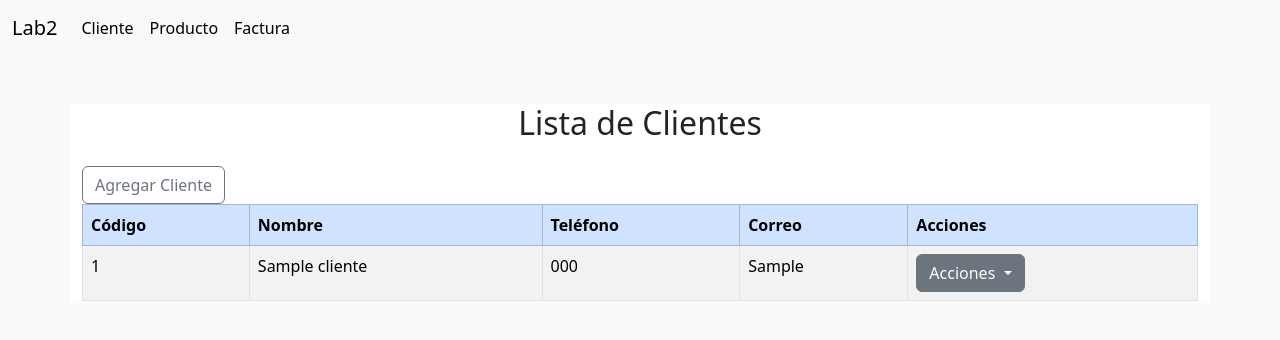
After one commit to elianacuna/laboratorio2desarrolloweb, a PHP site: page /cliente.php in a window 1280 px wide. The commit adds this page. Shown: the top 340 px of the page. Run offline with PHP 8.4, Linux system fonts and the light colour scheme; tables that the repository leaves empty hold one stand-in row (values such as "Sample post").

Commit message:
cliente crud

```diff
--- a/assets/css/cliente.css
+++ b/assets/css/cliente.css
@@ -0,0 +1,18 @@
+body{
+background-color: #FAFAFA;
+}
+
+.cardview{
+    background-color: #FFFFFF;
+}
+
+.was-validated input:invalid {
+    border-color: red;
+}
+.was-validated input:valid {
+    border-color: green;
+}
+#alertError {
+    display: none;
+    color: red;
+}
--- /dev/null
+++ b/cliente.php
@@ -0,0 +1,80 @@
+<?php
+//Conexion a la base de datos
+include_once 'includes/conexion.php';
+
+//traer el menu
+include_once 'index.php';
+
+// Realizar la consulta a la base de datos
+$sql = "SELECT codigo, nombre, telefono, correo FROM clientes";
+$resultado = mysqli_query($conexion, $sql);
+
+?>
+
+<!doctype html>
+<html lang="es">
+  <head>
+    <meta charset="utf-8">
+    <meta name="viewport" content="width=device-width, initial-scale=1">
+    <title>Lista de Clientes</title>
+    <link href="https://cdn.jsdelivr.net/npm/bootstrap@5.3.3/dist/css/bootstrap.min.css" rel="stylesheet" integrity="sha384-QWTKZyjpPEjISv5WaRU9OFeRpok6YctnYmDr5pNlyT2bRjXh0JMhjY6hW+ALEwIH" crossorigin="anonymous">
+    <link rel="stylesheet" href="assets/css/cliente.css">
+
+  </head>
+  <body>
+
+    <div class="cardview container mt-5" style="margin-top: 20px;">
+        <h2 class="text-center mb-4">Lista de Clientes</h2>
+        <a type="button" href="modules/clientes/agregar_cliente.php" class="btn btn-outline-secondary">Agregar Cliente</a>
+
+
+        <table class="table table-striped table-bordered">
+            <thead class="table-primary">
+                <tr>
+                    <th>Código</th>
+                    <th>Nombre</th>
+                    <th>Teléfono</th>
+                    <th>Correo</th>
+                    <th>Acciones</th>
+                </tr>
+            </thead>
+            <tbody>
+                <?php
+                if (mysqli_num_rows($resultado) > 0) {
+                    while ($fila = mysqli_fetch_assoc($resultado)) {
+                        echo "<tr>";
+                        echo "<td>" . $fila['codigo'] . "</td>";
+                        echo "<td>" . $fila['nombre'] . "</td>";
+                        echo "<td>" . $fila['telefono'] . "</td>";
+                        echo "<td>" . $fila['correo'] . "</td>";
+                        echo "<td>";
+                        ?>
+                        <div class="dropdown">
+                            <button class="btn btn-secondary dropdown-toggle" type="button" id="dropdownMenuButton<?php echo $fila['codigo']; ?>" data-bs-toggle="dropdown" aria-expanded="false">
+                                Acciones
+                            </button>
+                            <ul class="dropdown-menu" aria-labelledby="dropdownMenuButton<?php echo $fila['codigo']; ?>">
+                                <li><a class="dropdown-item" href="modules/clientes/editar_cliente.php?codigo=<?php echo $fila['codigo']; ?>">Editar</a></li>
+                                <li><a class="dropdown-item" href="modules/clientes/eliminar_cliente.php?codigo=<?php echo $fila['codigo']; ?>" onclick="return confirm('¿Estás seguro que deseas eliminar este cliente?');">Eliminar</a></li>
+                            </ul>
+                        </div>
+                        <?php
+                        echo "</td>";
+                        echo "</tr>";
+                    }
+                } else {
+                    echo "<tr><td colspan='5' class='text-center'>No hay datos disponibles</td></tr>";
+                }
+                ?>
+            </tbody>
+        </table>
+    </div>
+    <script src="https://cdn.jsdelivr.net/npm/bootstrap@5.3.3/dist/js/bootstrap.bundle.min.js" integrity="sha384-YvpcrYf0tY3lHB60NNkmXc5s9fDVZLESaAA55NDzOxhy9GkcIdslK1eN7N6jIeHz" crossorigin="anonymous"></script>
+    <script src="https://cdn.jsdelivr.net/npm/bootstrap@5.3.3/dist/js/bootstrap.bundle.min.js" integrity="sha384-YvpcrYf0tY3lHB60NNkmXc5s9fDVZLESaAA55NDzOxhy9GkcIdslK1eN7N6jIeHz" crossorigin="anonymous"></script>
+  </body>
+</html>
+
+<?php
+// Cerrar la conexión
+mysqli_close($conexion);
+?>
--- a/includes/conexion.php
+++ b/includes/conexion.php
@@ -21,7 +21,7 @@ $conexion = conectarDB();
 
 // Puedes comprobar si la conexión fue exitosa
 if ($conexion) {
-    echo "Conexión exitosa a la base de datos " . DB_NAME;
+    //echo "Conexión exitosa a la base de datos " . DB_NAME;
 } else {
     echo "Error de conexión.";
 }
--- a/index.php
+++ b/index.php
@@ -1,4 +1,34 @@
 <?php
 include_once 'includes/conexion.php';
+?>
 
-?>
+<!doctype html>
+<html lang="en">
+  <head>
+    <meta charset="utf-8">
+    <meta name="viewport" content="width=device-width, initial-scale=1">
+    <title>Bootstrap demo</title>
+    <link href="https://cdn.jsdelivr.net/npm/bootstrap@5.3.3/dist/css/bootstrap.min.css" rel="stylesheet" integrity="sha384-QWTKZyjpPEjISv5WaRU9OFeRpok6YctnYmDr5pNlyT2bRjXh0JMhjY6hW+ALEwIH" crossorigin="anonymous">
+  </head>
+  <body>
+
+  <nav class="navbar navbar-expand-lg bg-body-tertiary">
+  <div class="container-fluid">
+    <a class="navbar-brand" href="#">Lab2</a>
+    <button class="navbar-toggler" type="button" data-bs-toggle="collapse" data-bs-target="#navbarNavAltMarkup" aria-controls="navbarNavAltMarkup" aria-expanded="false" aria-label="Toggle navigation">
+      <span class="navbar-toggler-icon"></span>
+    </button>
+    <div class="collapse navbar-collapse" id="navbarNavAltMarkup">
+      <div class="navbar-nav">
+        <a class="nav-link active" aria-current="page" href="cliente.php">Cliente</a>
+        <a class="nav-link active" aria-current="page" href="#">Producto</a>
+        <a class="nav-link active" aria-current="page" href="#">Factura</a>
+
+      </div>
+    </div>
+  </div>
+</nav>
+
+    <script src="https://cdn.jsdelivr.net/npm/bootstrap@5.3.3/dist/js/bootstrap.bundle.min.js" integrity="sha384-YvpcrYf0tY3lHB60NNkmXc5s9fDVZLESaAA55NDzOxhy9GkcIdslK1eN7N6jIeHz" crossorigin="anonymous"></script>
+  </body>
+</html>
--- /dev/null
+++ b/pr..html
@@ -0,0 +1 @@
+<div style="margin-top: 20px;"
```
Also changed, not shown: modules/clientes/agregar_cliente.php (+77 -9 lines), modules/clientes/editar_cliente.php (added, +100 -0 lines), modules/clientes/eliminar_cliente.php (added, +26 -0 lines).
